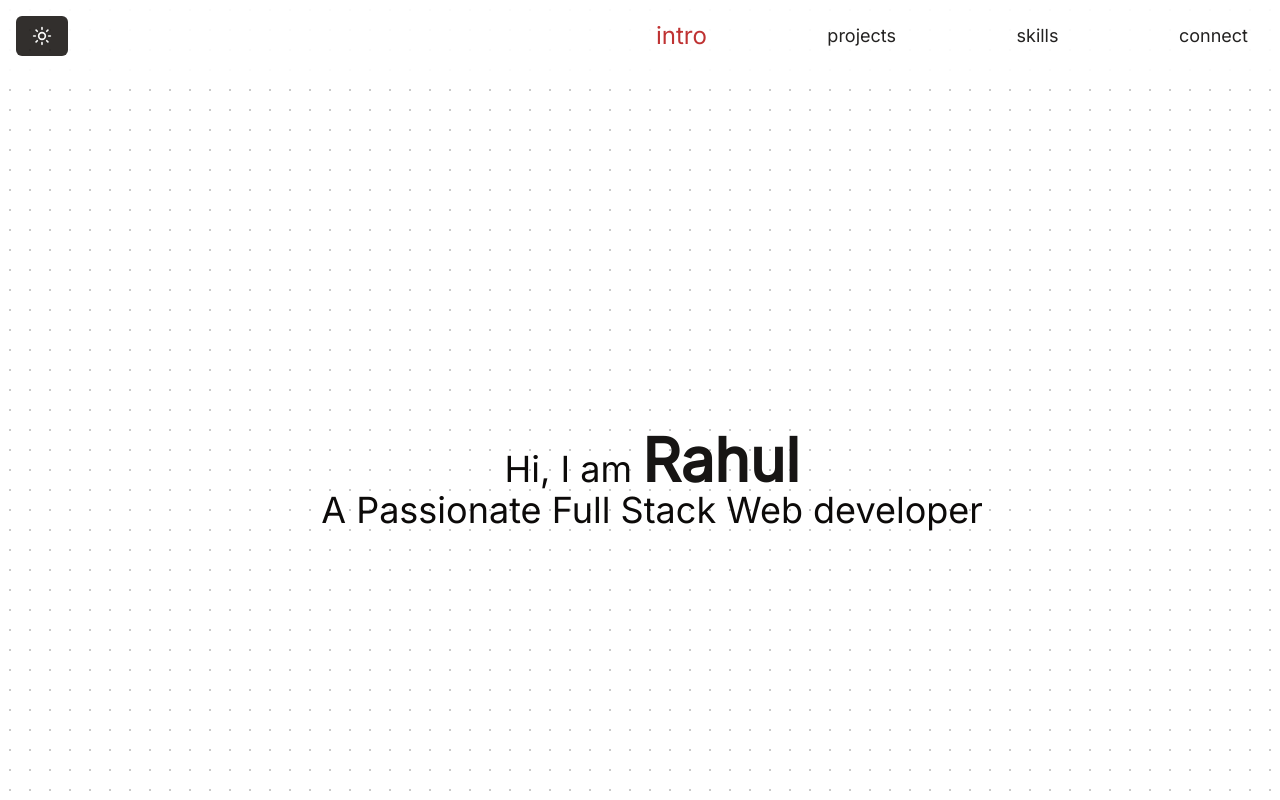
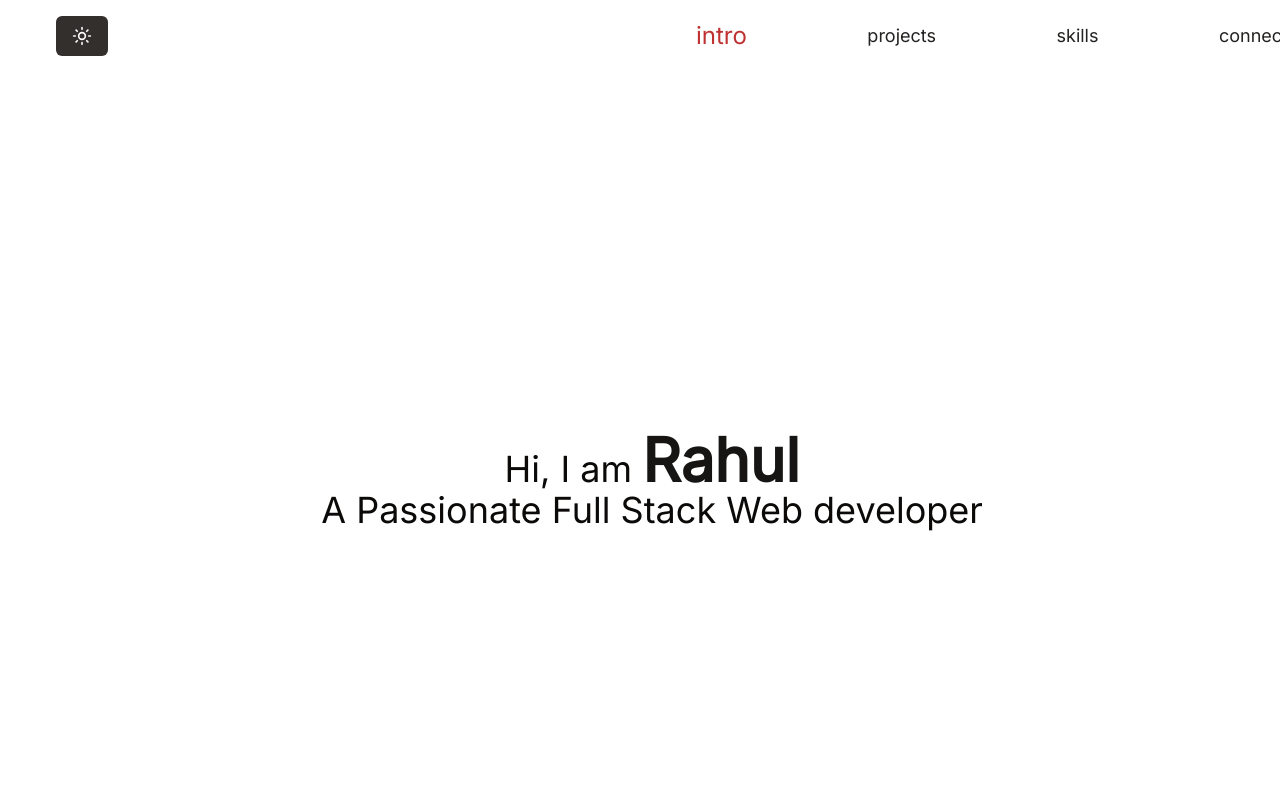
Before and after one commit to Rahul7yadu/resume, a Next.js app: page / in a window 1280 px wide. Shown: the top 800 px of the page. Built offline with nearby package versions, Linux system fonts and the light colour scheme.

Commit message:
feat: remove dot.tsx file

```diff
--- a/src/app/layout.tsx
+++ b/src/app/layout.tsx
@@ -1,46 +1,41 @@
-import type { Metadata } from 'next'
-import { Inter} from 'next/font/google'
-import './globals.css'
-import { ThemeProvider } from '@/components/theme-provider'
-import Dot from '@/components/animata/background/Dot'
-const inter = Inter({ weight: ['400'], subsets: ['latin'] })
+import type { Metadata } from "next";
+import { Inter } from "next/font/google";
+import "./globals.css";
+import { ThemeProvider } from "@/components/theme-provider";
+const inter = Inter({ weight: ["400"], subsets: ["latin"] });
 
 export const metadata: Metadata = {
-  icons:'/code.png',
-  title: 'Rahul yadu',
-  description: 'Rahul yadu is a software engineer who has experience in Full Stack Web Development (MERN stack) . he has also interest in networking and systems programming',
-  openGraph:{
-    title:"Rahul yadu Software Engineer",
-    description:"Rahul yadu is a software engineer who has experience in Full Stack Web Development (MERN stack) . he has also interest in networking and systems programming",
-    images:["/code.png"]
+  icons: "/code.png",
+  title: "Rahul yadu",
+  description:
+    "Rahul yadu is a software engineer who has experience in Full Stack Web Development (MERN stack) . he has also interest in networking and systems programming",
+  openGraph: {
+    title: "Rahul yadu Software Engineer",
+    description:
+      "Rahul yadu is a software engineer who has experience in Full Stack Web Development (MERN stack) . he has also interest in networking and systems programming",
+    images: ["/code.png"],
   },
-  twitter:{
-    title:"Rahul yadu Software Engineer",
-    card:"summary",
-    description:"Rahul yadu is a software engineer who has experience in Full Stack Web Development (MERN stack) . he has also interest in networking and systems programming",
-    images:["/code.png"]
-  }
-}
+  twitter: {
+    title: "Rahul yadu Software Engineer",
+    card: "summary",
+    description:
+      "Rahul yadu is a software engineer who has experience in Full Stack Web Development (MERN stack) . he has also interest in networking and systems programming",
+    images: ["/code.png"],
+  },
+};
 
 export default function RootLayout({
   children,
 }: {
-  children: React.ReactNode
+  children: React.ReactNode;
 }) {
   return (
     <html lang="en" suppressHydrationWarning>
       <body className={inter.className}>
-        <ThemeProvider
-          attribute="class"
-
-          enableSystem
-        >
-
-
+        <ThemeProvider attribute="class" enableSystem>
           {children}
-
         </ThemeProvider>
       </body>
     </html>
-  )
+  );
 }
--- a/src/app/page.tsx
+++ b/src/app/page.tsx
@@ -1,26 +1,22 @@
-"use client"
+"use client";
 
-import Header from '@/components/Header'
-import Intro from '@/components/Intro'
-import Projects from '@/components/Projects'
-import Skills from '@/components/Skills'
-import Footer from '@/components/Footer'
-import Dot from '@/components/animata/background/Dot'
-import { useTheme } from 'next-themes'
+import Header from "@/components/Header";
+import Intro from "@/components/Intro";
+import Projects from "@/components/Projects";
+import Skills from "@/components/Skills";
+import Footer from "@/components/Footer";
+import { useTheme } from "next-themes";
 export default function Home() {
-  const {theme} = useTheme()
-  console.log(theme)
+  const { theme } = useTheme();
+  console.log(theme);
 
   return (
-    <Dot style={{backgroundColor:theme==='dark'?'black':'white'}} spacing={20}>
-
-   <main className='flex flex-col gap-20 items-center justify-center'>
-    <Header />
-    <Intro/>
-    <Projects/>
-    <Skills/>
-    <Footer/>
-   </main>
-    </Dot>
-  )
+    <main className="flex flex-col gap-20 items-center justify-center mx-10">
+      <Header />
+      <Intro />
+      <Projects />
+      <Skills />
+      <Footer />
+    </main>
+  );
 }
--- a/src/components/animata/background/Dot.tsx
+++ /dev/null
@@ -1,60 +0,0 @@
-interface DotProps {
-    /**
-     * Color of the dot
-     */
-    color?: string;
-
-    /**
-     * Size of the dot in pixels
-     */
-    size?: number;
-
-    /**
-     * Spacing between dots
-     */
-    spacing?: number;
-
-    /**
-     * Content of the component
-     */
-    children?: React.ReactNode;
-
-    /**
-     * Class name
-     */
-    className?: string;
-
-    style?: React.CSSProperties;
-  }
-
-  function Placeholder() {
-    return (
-      <div className="flex h-full min-h-64 w-full min-w-72 items-center justify-center">
-        <div className="rounded bg-white px-4 py-2">This has dot background</div>
-      </div>
-    );
-  }
-
-  export default function Dot({
-    color = "#cacaca",
-    size = 1,
-    spacing = 10,
-    children,
-    className,
-    style = {
-      backgroundColor: "white",
-    },
-  }: DotProps) {
-    return (
-      <div
-        style={{
-          ...style,
-          backgroundImage: `radial-gradient(${color} ${size}px, transparent ${size}px)`,
-          backgroundSize: `calc(${spacing} * ${size}px) calc(${spacing} * ${size}px)`,
-        }}
-        className={className}
-      >
-        {children ?? <Placeholder />}
-      </div>
-    );
-  }
```
